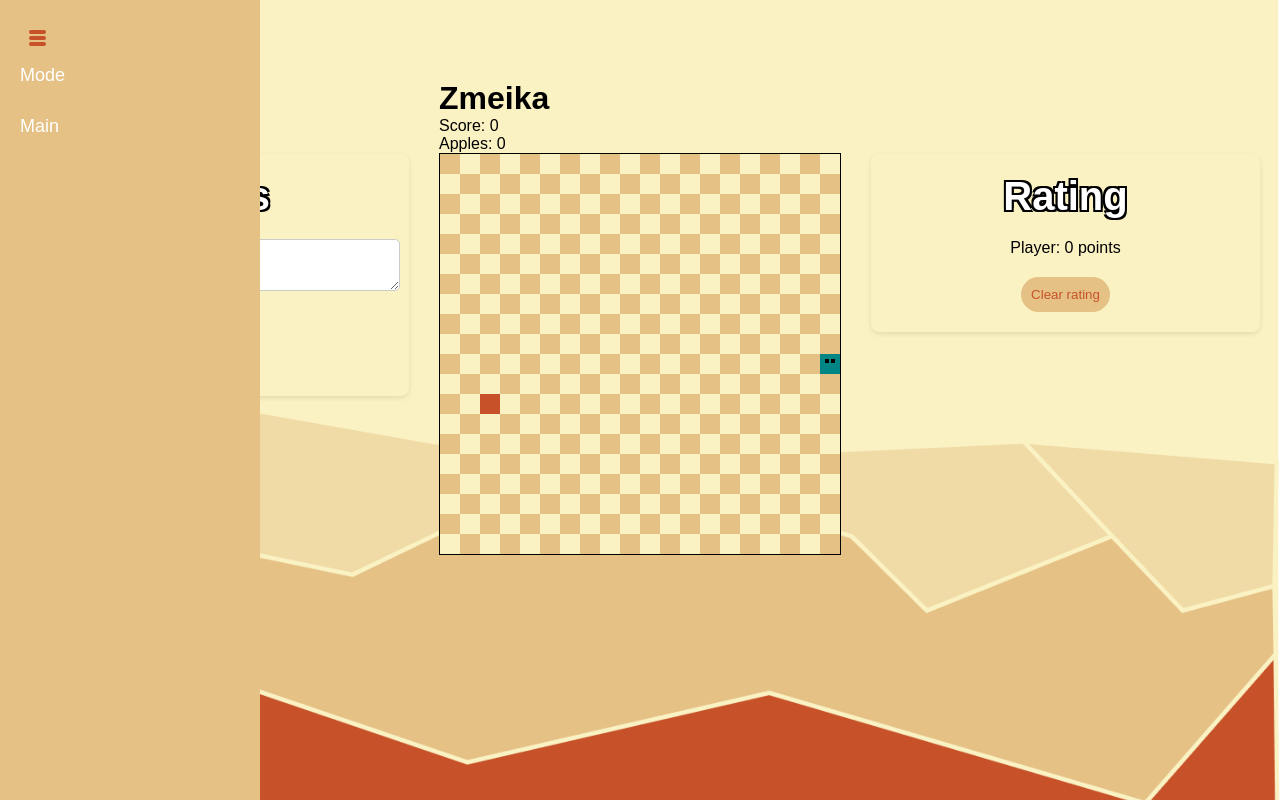
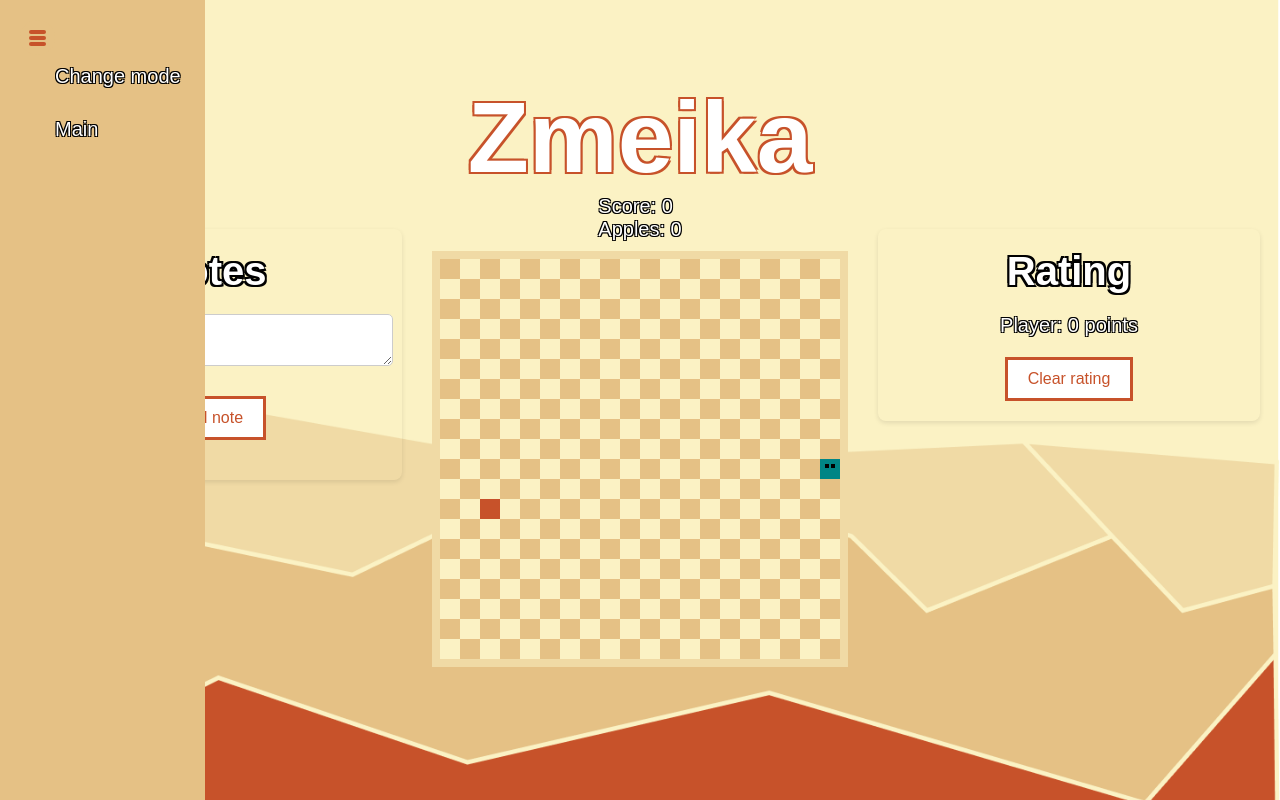
Before and after one commit to Salex979/Game, a browser extension: page src/Snake/snake.html in a window 1280 px wide. Both pictures are taken after a click on the element 37 px from the left and 37 px from the top of the page. Drawn offline with Linux system fonts and the light colour scheme; a web font is replaced by a local one.

Commit message:
Светлая тема змейка

```diff
--- a/src/Snake/mainsnake.js
+++ b/src/Snake/mainsnake.js
@@ -131,15 +131,15 @@ function generateFood() {
 
 // Обновление счётчиков
 function updateCounters() {
-      applesCounter.innerText = "Яблоки: " + applesEaten; // Обновляем количество яблок
+      applesCounter.innerText = "Apples: " + applesEaten; // Обновляем количество яблок
       score = applesEaten * 10; // Счёт равен количеству яблок умноженному на 10
-      scoreBoard.innerText = "Рейтинг: " + score; // Обновляем рейтинг
+      scoreBoard.innerText = "Score: " + score; // Обновляем рейтинг
 
       // Проверяем, установлен ли новый рекорд
       if (score > highScore) {
           highScore = score; // Обновляем лучший результат
           localStorage.setItem("highScore", highScore); // Сохраняем новый рекорд в localStorage
-          recordMessage.textContent = "НОВЫЙ РЕКОРД! <3"; // Показываем сообщение о новом рекорде
+          recordMessage.textContent = "NEW RECORD! <3"; // Показываем сообщение о новом рекорде
           recordMessage.style.display = "block"; // Отображаем сообщение
       } else {
           recordMessage.style.display = "none"; // Скрываем сообщение, если рекорд не побит
--- a/src/Snake/snake.css
+++ b/src/Snake/snake.css
@@ -61,14 +61,14 @@ body.dark-theme {
       position: fixed;
       top: 0;
       left: -300px;
-      width: 240px;
+      width: 150px;
       height: 100%;
       background-color: #E5C185;
       color: white;
       display: flex;
       flex-direction: column;
       padding-top: 50px;
-      padding-left: 20px;
+      padding-left: 55px;
       transition: left 0.3s ease;
       z-index: 1000;
 }
@@ -77,7 +77,12 @@ body.dark-theme {
       color: white;
       text-decoration: none;
       margin: 15px 0;
-      font-size: 18px;
+      font-size: 20px;
+      text-shadow:
+        1px 1px 0px black,
+        -1px -1px 0px black,
+        1px -1px 0px black,
+        -1px 1px 0px black;
 }
 
 .menu.show {
@@ -96,7 +101,7 @@ body.dark-theme {
 .column {
       flex: 1;
       padding: 20px;
-      margin-top: 6%;
+      margin-top: 12%;
       border-radius: 8px;
       box-shadow: 0 2px 5px rgba(0, 0, 0, 0.1);
       display: flex;
@@ -116,11 +121,13 @@ body.dark-theme {
 }
 
 .column-btn {
-      background-color: #E5C185;
+      font-family: "Jersey 10", sans-serif;
+      font-size: 16px;
+      background-color: white;
       color: #C7522A;
-      padding: 10px;
-      border: 0;
-      border-radius: 20px;
+      padding: 10px 20px;
+      border: #C7522A 3px solid;
+
 }
 
 .note-input {
@@ -157,8 +164,45 @@ body.dark-theme {
       margin-top: 20px;
 }
 
+.game-section {
+      display: flex;
+      flex-direction: column;
+      align-items: center;
+}
+
+.game-section-title{
+      color: white;
+      font-size: 100px;
+      text-shadow:
+        2px 2px 0px #C7522A,
+        -2px -2px 0px #C7522A,
+        2px -2px 0px #C7522A,
+        -2px 2px 0px #C7522A;
+}
+
+.game-section-text {
+      color: white;
+      font-size: 20px;
+      text-shadow:
+        1px 1px 0px black,
+        -1px -1px 0px black,
+        1px -1px 0px black,
+        -1px 1px 0px black;
+      margin-bottom: 10px;
+}
+
+#scoreList {
+      color: white;
+      font-size: 20px;
+      text-shadow:
+        1px 1px 0px black,
+        -1px -1px 0px black,
+        1px -1px 0px black,
+        -1px 1px 0px black;
+}
+
 canvas {
-      border: 1px solid #000;
+      border: 8px solid #F0DAA5;
       display: block;
       margin: 0 auto;
 }
--- a/src/Snake/snake.html
+++ b/src/Snake/snake.html
@@ -16,7 +16,7 @@
 
     <!-- Меню -->
     <div class="menu" id="menu">
-        <a href="#" onclick="toggleTheme()">Mode</a>
+        <a href="#" onclick="toggleTheme()">Change mode</a>
         <a href="#">Main</a>
     </div>
 
@@ -50,7 +50,6 @@
     </div>
 
     <script src="mainsnake.js"></script>
-    <script src="snake.js"></script>
     <script src="script.js"></script>
 </body>
 </html>
```
